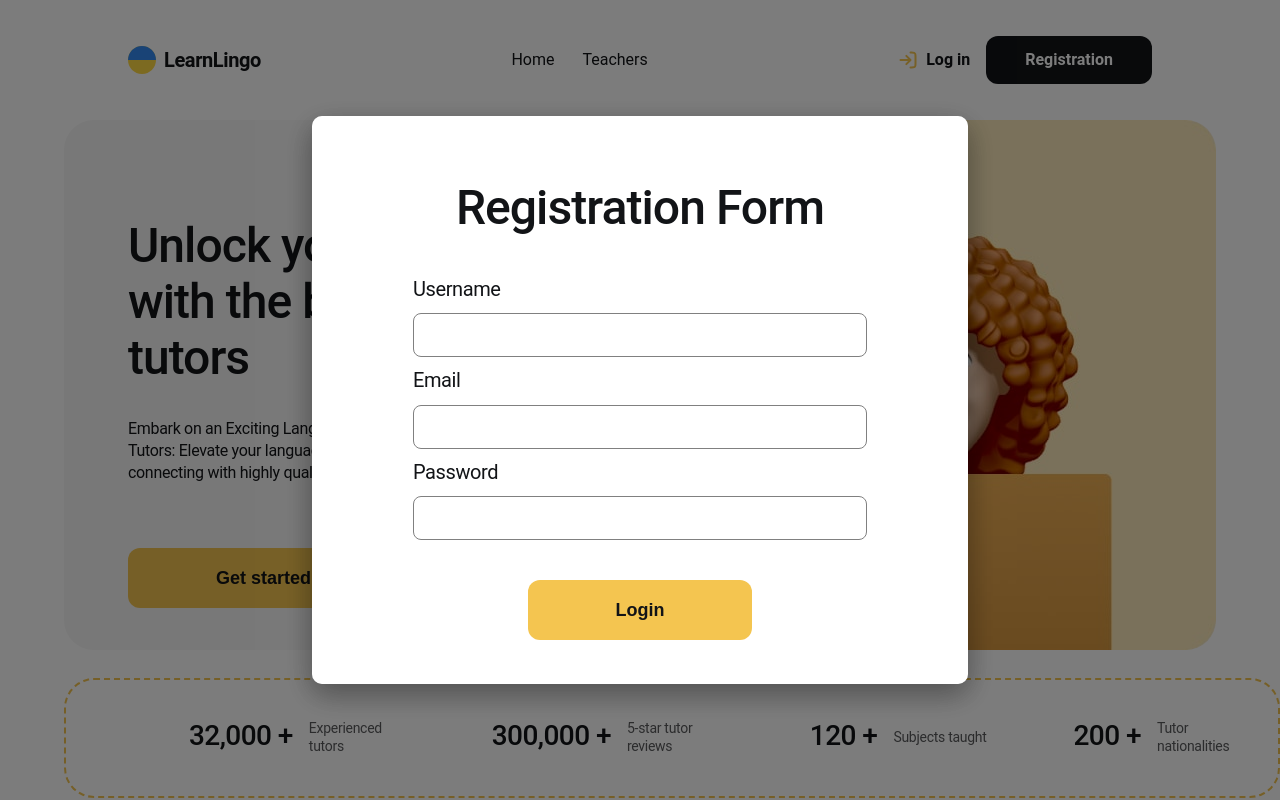
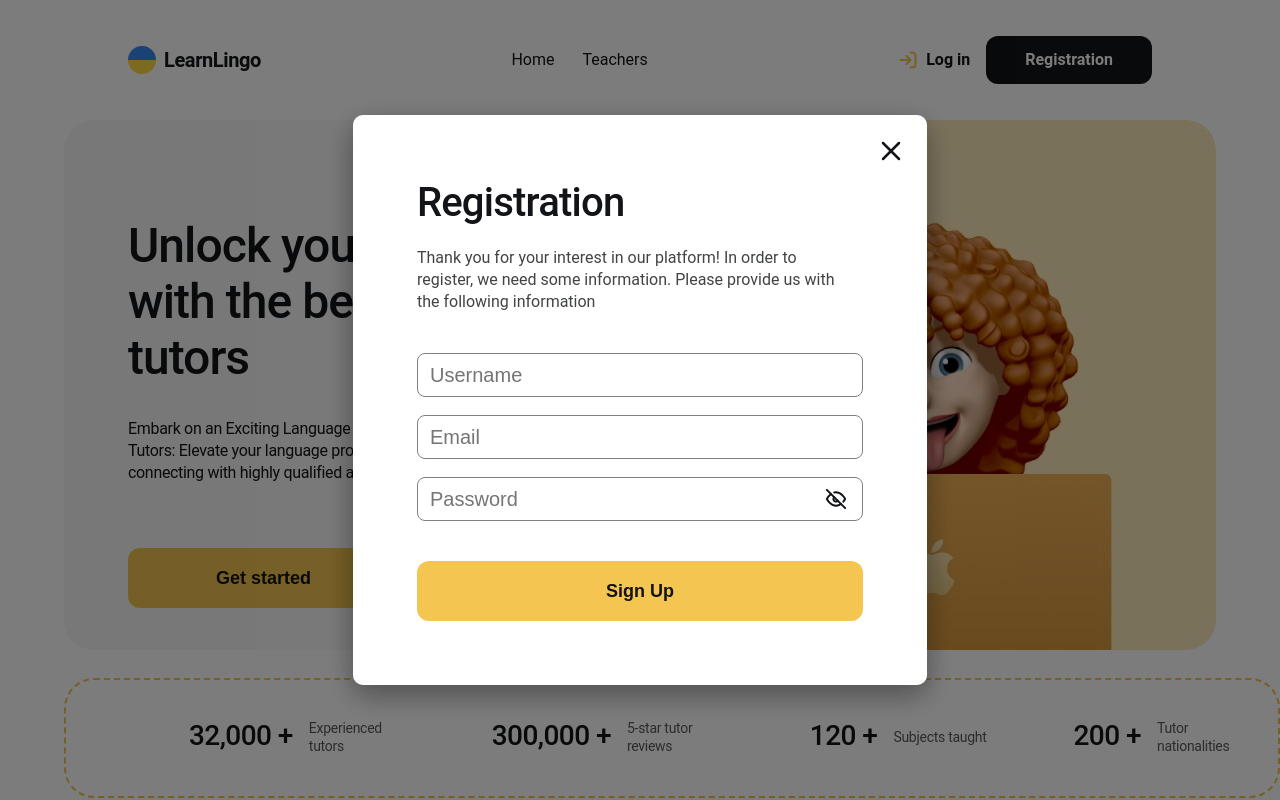
Before and after one commit to Bystryi21/learnLingo, a React (Vite) app: page / in a window 1280 px wide. Both pictures are taken after a click on the button "Registration". Built offline with nearby package versions, Linux system fonts and the light colour scheme.

Commit message:
rebuild modal window

```diff
--- a/src/components/LoginForm/LoginForm.jsx
+++ b/src/components/LoginForm/LoginForm.jsx
@@ -7,6 +7,8 @@ import { selectLoginModal } from "../../redux/modal/selectors";
 import css from "./LoginForm.module.css";
 import { useEffect } from "react";
 import { useCallback } from "react";
+import Close from "../Svg/Close";
+import Eye from "../Svg/Eye";
 
 export default function LoginForm() {
   const dispatch = useDispatch();
@@ -43,22 +45,41 @@ export default function LoginForm() {
     }
   };
 
+  const closeHandler = () => {
+    dispatch(closeModalLogin());
+  };
+
   return (
-    <ModalBackdrop onClick={() => dispatch(closeModalLogin())}>
+    <ModalBackdrop onClick={closeHandler}>
       <div className={css.wrapper} onClick={(e) => e.stopPropagation()}>
-        <h2 className={css.title}>Login Form</h2>
+        <h2 className={css.title}>Log In</h2>
+        <p className={css.par}>
+          Welcome back! Please enter your credentials to access your account and
+          continue your search for an teacher.
+        </p>
         <Formik
           initialValues={{ email: "", password: "" }}
           onSubmit={handleSubmit}
         >
           <Form className={css.form}>
             <label className={css.label}>
-              Email
-              <Field type="email" name="email" className={css.input} />
+              <Field
+                type="email"
+                name="email"
+                className={css.input}
+                placeholder="Email"
+              />
             </label>
             <label className={css.label}>
-              Password
-              <Field type="password" name="password" className={css.input} />
+              <Field
+                type="password"
+                name="password"
+                className={css.input}
+                placeholder="Password"
+              />
+              <div className={css.eye}>
+                <Eye />
+              </div>
             </label>
             <div className={css.btnWrapper}>
               <button type="submit" className={css.btn}>
@@ -67,6 +88,9 @@ export default function LoginForm() {
             </div>
           </Form>
         </Formik>
+        <div className={css.close} onClick={closeHandler}>
+          <Close />
+        </div>
       </div>
     </ModalBackdrop>
   );
--- a/src/components/LoginForm/LoginForm.module.css
+++ b/src/components/LoginForm/LoginForm.module.css
@@ -1,6 +1,6 @@
 .wrapper {
-  width: 608px;
-  height: 450px;
+  max-width: 608px;
+  max-height: 450px;
   background: white;
   padding: 24px;
   border-radius: 10px;
@@ -10,24 +10,34 @@
   left: 50%;
   transform: translate(-50%, -50%);
   display: flex;
-  align-items: center;
   flex-direction: column;
+  padding: 64px;
 }
 
 .title {
   font-weight: 500;
-  font-size: 48px;
-  line-height: 1.16667;
+  font-size: 40px;
+  line-height: 1.2;
   letter-spacing: -0.02em;
   color: #121417;
+  margin: 0;
+  padding-bottom: 20px;
+}
+
+.par {
+  font-weight: 400;
+  font-size: 16px;
+  line-height: 1.375;
+  color: rgba(18, 20, 23, 0.8);
+  max-width: 438px;
+  padding-bottom: 40px;
+  margin: 0;
 }
 
 .form {
   display: flex;
   flex-direction: column;
-  justify-content: center;
-  align-items: center;
-  gap: 10px;
+  gap: 18px;
 }
 
 .label {
@@ -39,6 +49,13 @@
   line-height: 1.375;
   letter-spacing: -0.02em;
   color: #121417;
+  position: relative;
+}
+
+.eye {
+  position: absolute;
+  top: 12px;
+  right: 17px;
 }
 
 .input {
@@ -46,13 +63,13 @@
   width: 440px;
   border-radius: 8px;
   border: 1px solid gray;
-
   font-size: 20px;
-  padding-left: 10px;
+  max-width: 438px;
+  text-indent: 10px;
 }
 
 .btnWrapper {
-  padding-top: 30px;
+  padding-top: 22px;
 }
 
 .btn {
@@ -64,4 +81,11 @@
   border-radius: 12px;
   padding: 16px 88px;
   border: none;
+  width: 100%;
 }
+
+.close {
+  position: absolute;
+  top: 20px;
+  right: 20px;
+}
--- a/src/components/RegistrationForm/Registration.module.css
+++ b/src/components/RegistrationForm/Registration.module.css
@@ -1,6 +1,7 @@
 .wrapper {
-  width: 608px;
-  height: 520px;
+  border-radius: 30px;
+  max-width: 565px;
+  max-height: 599px;
   background: white;
   padding: 24px;
   border-radius: 10px;
@@ -10,16 +11,29 @@
   left: 50%;
   transform: translate(-50%, -50%);
   display: flex;
-  align-items: center;
   flex-direction: column;
+  padding: 64px;
 }
 
 .title {
   font-weight: 500;
-  font-size: 48px;
-  line-height: 1.16667;
+  font-size: 40px;
+  line-height: 1.2;
   letter-spacing: -0.02em;
   color: #121417;
+  margin: 0;
+  padding-bottom: 20px;
+}
+
+.par {
+  font-family: "Roboto", sans-serif;
+  font-weight: 400;
+  font-size: 16px;
+  line-height: 1.375;
+  color: rgba(18, 20, 23, 0.8);
+  max-width: 438px;
+  margin: 0;
+  padding-bottom: 40px;
 }
 
 .form {
@@ -27,7 +41,7 @@
   flex-direction: column;
   justify-content: center;
   align-items: center;
-  gap: 10px;
+  gap: 18px;
 }
 
 .label {
@@ -39,6 +53,13 @@
   line-height: 1.375;
   letter-spacing: -0.02em;
   color: #121417;
+  position: relative;
+}
+
+.eye {
+  position: absolute;
+  top: 12px;
+  right: 17px;
 }
 
 .input {
@@ -47,11 +68,12 @@
   border-radius: 8px;
   border: 1px solid gray;
   font-size: 20px;
-  padding-left: 10px;
+  text-indent: 10px;
 }
 
 .btnWrapper {
-  padding-top: 30px;
+  padding-top: 22px;
+  width: 100%;
 }
 
 .btn {
@@ -63,4 +85,11 @@
   border-radius: 12px;
   padding: 16px 88px;
   border: none;
+  width: 100%;
 }
+
+.close {
+  position: absolute;
+  top: 20px;
+  right: 20px;
+}
--- a/src/components/RegistrationForm/RegistrationForm.jsx
+++ b/src/components/RegistrationForm/RegistrationForm.jsx
@@ -7,6 +7,8 @@ import { selectRegisterModal } from "../../redux/modal/selectors";
 import css from "./Registration.module.css";
 import { useCallback } from "react";
 import { useEffect } from "react";
+import Close from "../Svg/Close";
+import Eye from "../Svg/Eye";
 
 export default function RegistrationForm() {
   const dispatch = useDispatch();
@@ -44,34 +46,61 @@ export default function RegistrationForm() {
     }
   };
 
+  const closeHandler = () => {
+    dispatch(closeModalRegister());
+  };
+
   return (
-    <ModalBackdrop onClick={() => dispatch(closeModalRegister())}>
+    <ModalBackdrop onClick={closeHandler}>
       <div className={css.wrapper} onClick={(e) => e.stopPropagation()}>
-        <h2 className={css.title}>Registration Form</h2>
+        <h2 className={css.title}>Registration</h2>
+        <p className={css.par}>
+          Thank you for your interest in our platform! In order to register, we
+          need some information. Please provide us with the following
+          information
+        </p>
         <Formik
           initialValues={{ name: "", email: "", password: "" }}
           onSubmit={handleSubmit}
         >
           <Form className={css.form}>
             <label className={css.label}>
-              Username
-              <Field type="text" name="name" className={css.input} />
+              <Field
+                type="text"
+                name="name"
+                className={css.input}
+                placeholder="Username"
+              />
             </label>
             <label className={css.label}>
-              Email
-              <Field type="email" name="email" className={css.input} />
+              <Field
+                type="email"
+                name="email"
+                className={css.input}
+                placeholder="Email"
+              />
             </label>
             <label className={css.label}>
-              Password
-              <Field type="password" name="password" className={css.input} />
+              <Field
+                type="password"
+                name="password"
+                className={css.input}
+                placeholder="Password"
+              />
+              <div className={css.eye}>
+                <Eye />
+              </div>
             </label>
             <div className={css.btnWrapper}>
               <button type="submit" className={css.btn}>
-                Login
+                Sign Up
               </button>
             </div>
           </Form>
         </Formik>
+        <div className={css.close} onClick={closeHandler}>
+          <Close />
+        </div>
       </div>
     </ModalBackdrop>
   );
--- /dev/null
+++ b/src/components/Svg/Close.jsx
@@ -0,0 +1,28 @@
+export default function Close() {
+  return (
+    <>
+      <svg
+        width="32"
+        height="32"
+        viewBox="0 0 32 32"
+        fill="none"
+        xmlns="http://www.w3.org/2000/svg"
+      >
+        <path
+          d="M24 8L8 24"
+          stroke="#121417"
+          strokeWidth="2.5"
+          strokeLinecap="round"
+          strokeLinejoin="round"
+        />
+        <path
+          d="M8 8L24 24"
+          stroke="#121417"
+          strokeWidth="2.5"
+          strokeLinecap="round"
+          strokeLinejoin="round"
+        />
+      </svg>
+    </>
+  );
+}
--- /dev/null
+++ b/src/components/Svg/Eye.jsx
@@ -0,0 +1,33 @@
+export default function Eye() {
+  return (
+    <svg
+      width="20"
+      height="20"
+      viewBox="0 0 20 20"
+      fill="none"
+      xmlns="http://www.w3.org/2000/svg"
+    >
+      <g clipPath="url(#clip0_1_839)">
+        <path
+          d="M14.9502 14.95C13.5257 16.0358 11.7911 16.6374 10.0002 16.6667C4.16683 16.6667 0.833496 10 0.833496 10C1.87007 8.06825 3.30778 6.38051 5.05016 5.05M8.25016 3.53333C8.82377 3.39907 9.41105 3.33195 10.0002 3.33333C15.8335 3.33333 19.1668 10 19.1668 10C18.661 10.9463 18.0577 11.8373 17.3668 12.6583M11.7668 11.7667C11.538 12.0123 11.262 12.2093 10.9553 12.3459C10.6486 12.4826 10.3176 12.556 9.98191 12.562C9.64623 12.5679 9.3128 12.5061 9.00151 12.3804C8.69021 12.2547 8.40743 12.0675 8.17004 11.8301C7.93264 11.5927 7.74549 11.31 7.61975 10.9987C7.49402 10.6874 7.43227 10.3539 7.43819 10.0183C7.44411 9.68258 7.51759 9.35154 7.65423 9.04487C7.79087 8.73821 7.98787 8.46221 8.2335 8.23333"
+          stroke="#121417"
+          strokeWidth="2"
+          strokeLinecap="round"
+          strokeLinejoin="round"
+        />
+        <path
+          d="M0.833496 0.833344L19.1668 19.1667"
+          stroke="#121417"
+          strokeWidth="2"
+          strokeLinecap="round"
+          strokeLinejoin="round"
+        />
+      </g>
+      <defs>
+        <clipPath id="clip0_1_839">
+          <rect width="20" height="20" fill="white" />
+        </clipPath>
+      </defs>
+    </svg>
+  );
+}
```
